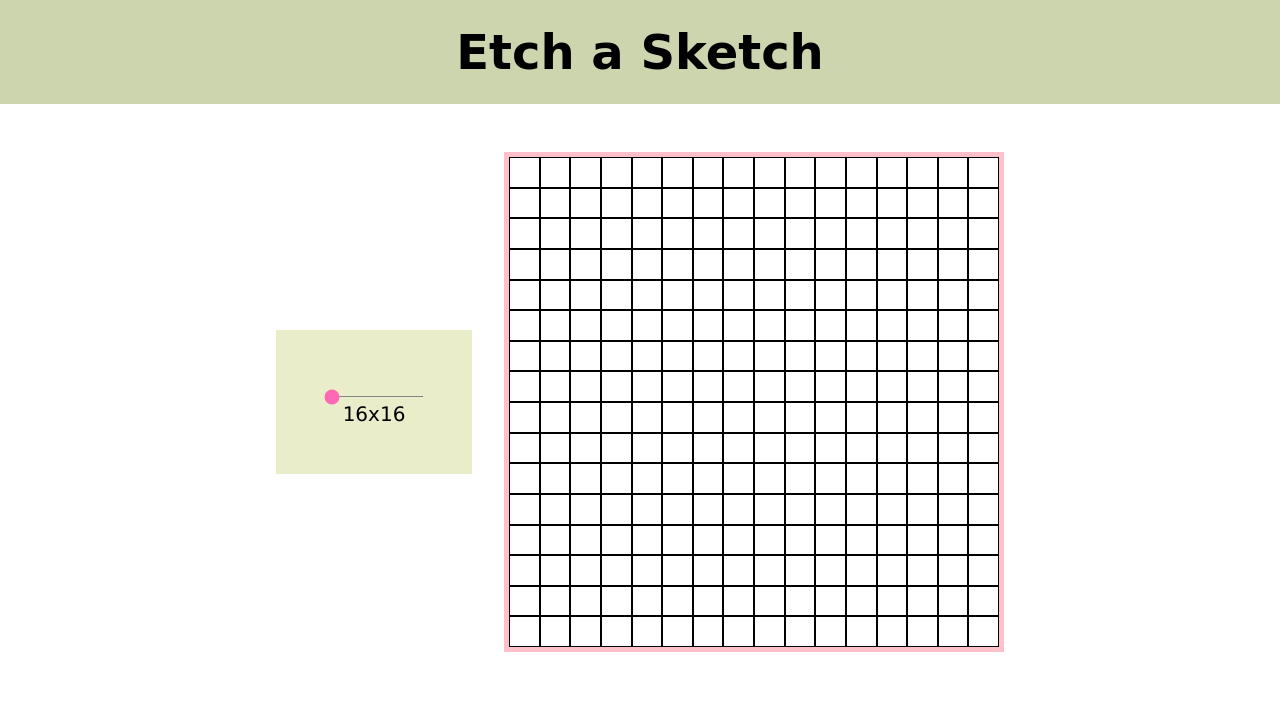
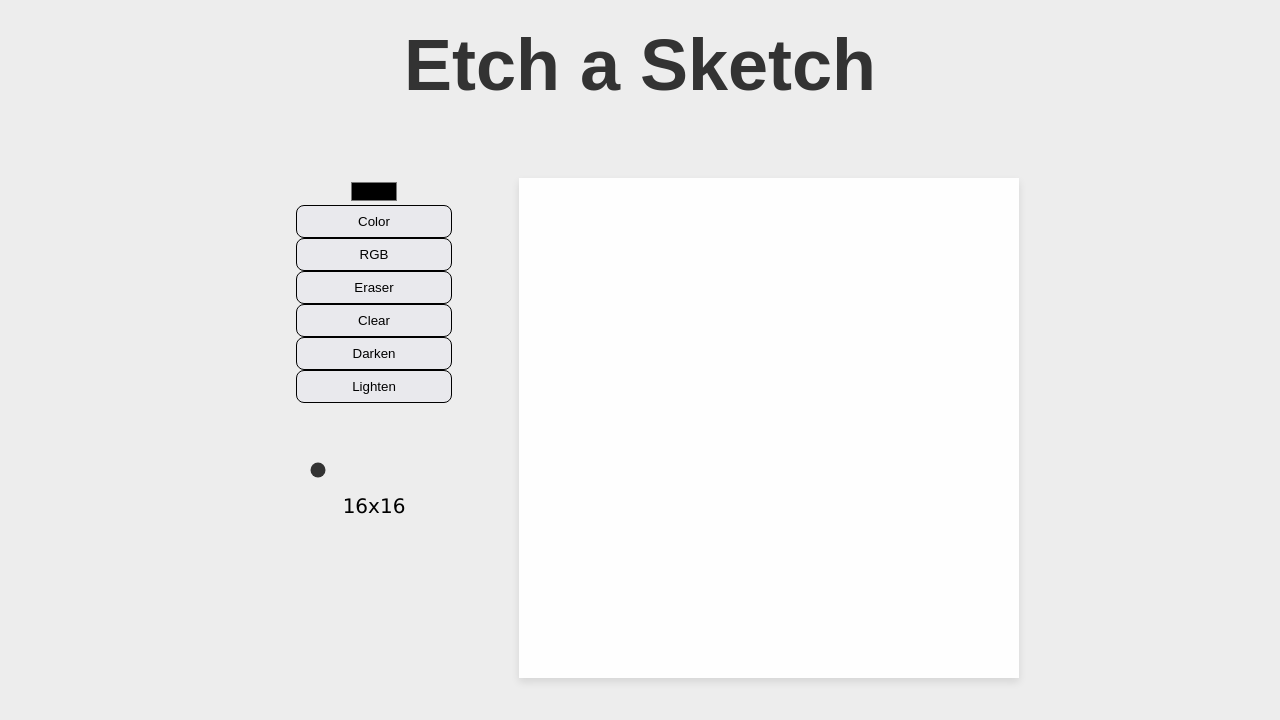
Before and after one commit to C0de3nchantress/Etch-a-Sketch, a plain HTML site: page index.html in a window 1280 px wide. Drawn offline with Linux system fonts and the light colour scheme.

Commit message:
Added more buttons, they have no functionality and still need to be styled, but they're there

```diff
--- a/index.html
+++ b/index.html
@@ -10,7 +10,15 @@
 <body>
     <h1 class="heading">Etch a Sketch</h1>
     <div class="container">
+
         <div class="options-bar">
+            <input type="color">
+            <button class="Color">Color</button>
+            <button class="rgb">RGB</button>
+            <button class="eraser">Eraser</button>
+            <button class="clear">Clear</button>
+            <button class="darken">Darken</button>
+            <button class="lighten">Lighten</button>
             <div class="slider-container">
                 <input type="range" min="16" max="100" value="16" class="size-slider" autocomplete="off">
             </div>
--- a/style.css
+++ b/style.css
@@ -3,21 +3,23 @@
     border: 0;
     padding: 0;
     box-sizing: border-box;
+    background-color: #EDEDED;
 }
 
 .heading {
     text-align: center;
-    font-size: 48px;
-    font-family: cursive;
+    font-size: 72px;
+    font-family: Arial, Helvetica, sans-serif;
     padding: 24px;
-    background-color: #ccd5ae;
     margin-bottom: 48px;
+    color: #333333;
 }
 
 .container {
     display: flex;
     justify-content: center;
     align-items: center;
+    height: 500px;
 }
 
 .grid.container {
@@ -27,7 +29,8 @@
     width: 500px;
     height: 500px;
     align-items: stretch;
-    border: 5px solid pink;
+    /* border: 5px solid pink; */
+    box-shadow: 0 4px 8px rgba(0, 0, 0, 0.1);
 }
 
 .grid-row {
@@ -36,7 +39,8 @@
 }
 
 .grid-obj {
-    border: 1px solid black;
+    background-color: #fefefe;
+    /* border: 1px solid black; */
     flex: 1;
 }
 
@@ -46,9 +50,10 @@
 
 .size-slider {
     border-radius: 5px;
-    height: 1px;
-    width: 100px;
-    accent-color: hotpink;
+    height: 0px;
+    margin-bottom: 24px;
+    accent-color: #ededed;
+    accent-color: #333333;
 }
 
 .slider-container {
@@ -59,6 +64,22 @@
 }
 
 .options-bar {
-    background-color: #e9edc9;
     margin-right: 32px;
+    height: 100%;
+    display: flex;
+    flex-direction: column;
+    align-items: center;
 }
+
+button {
+    border-radius: 8px;
+    padding: 8px 16px;
+    width: 69%;
+    background-color: #e9e9ed;
+    border: 1px solid black;
+}
+
+button:hover{
+    transform: scale(1.05);
+    background-color: #D0D0D7;
+}
```
